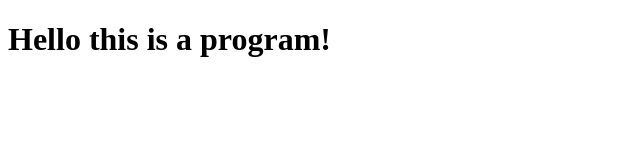
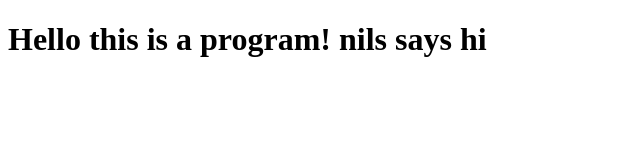
Before and after one commit to emper911/MusicHackathon20200523, a website: page public/index.html in a window 1280 px wide. Shown: the whole page, without its empty margins (0-640 px from the left). Drawn offline with Linux system fonts and the light colour scheme.

Commit message:
Nils test commit

```diff
--- a/public/index.html
+++ b/public/index.html
@@ -10,6 +10,7 @@
 <body>
     <h1>
         Hello this is a program!
+        nils says hi
     </h1>
 </body>
 
```
